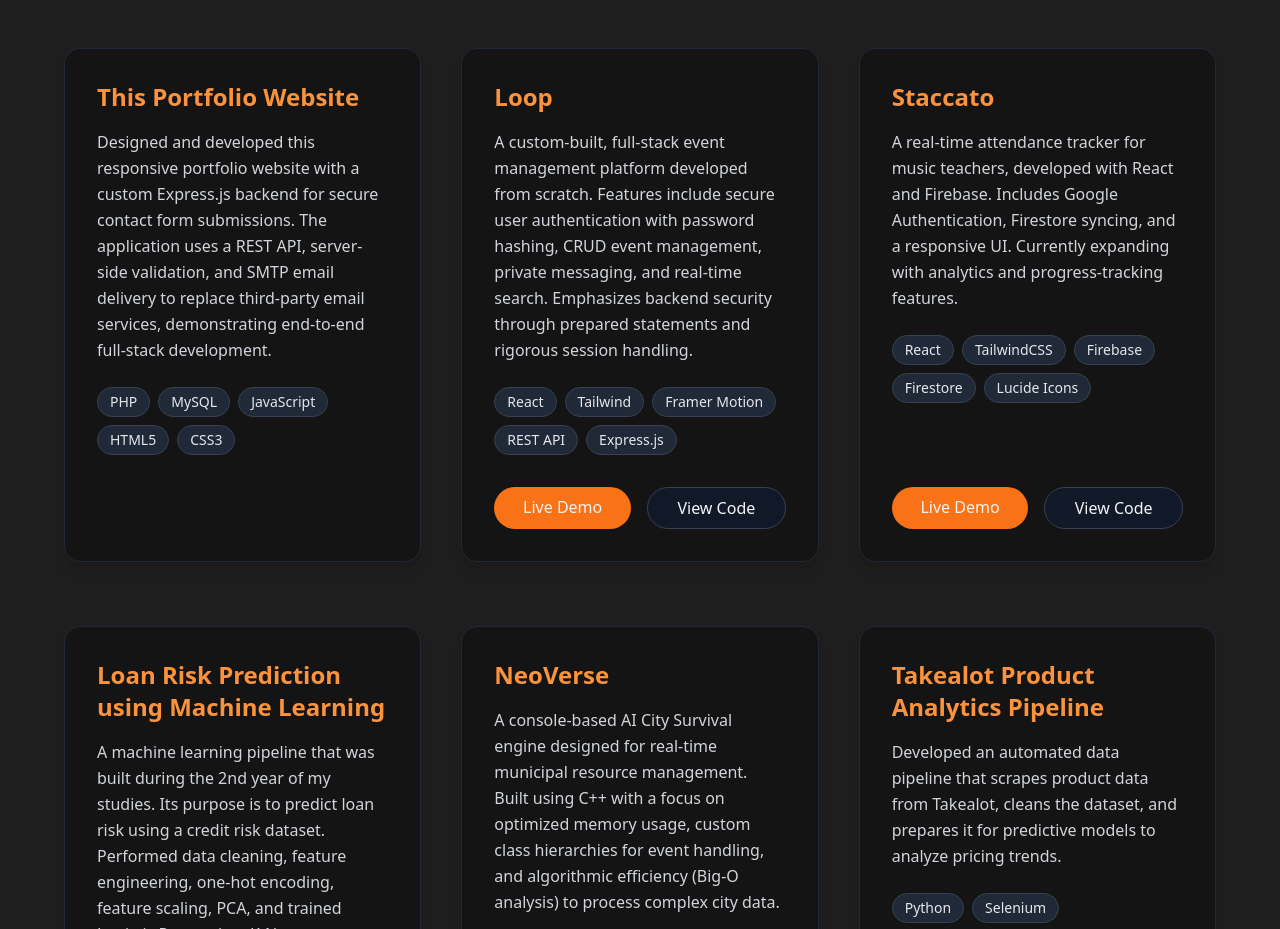
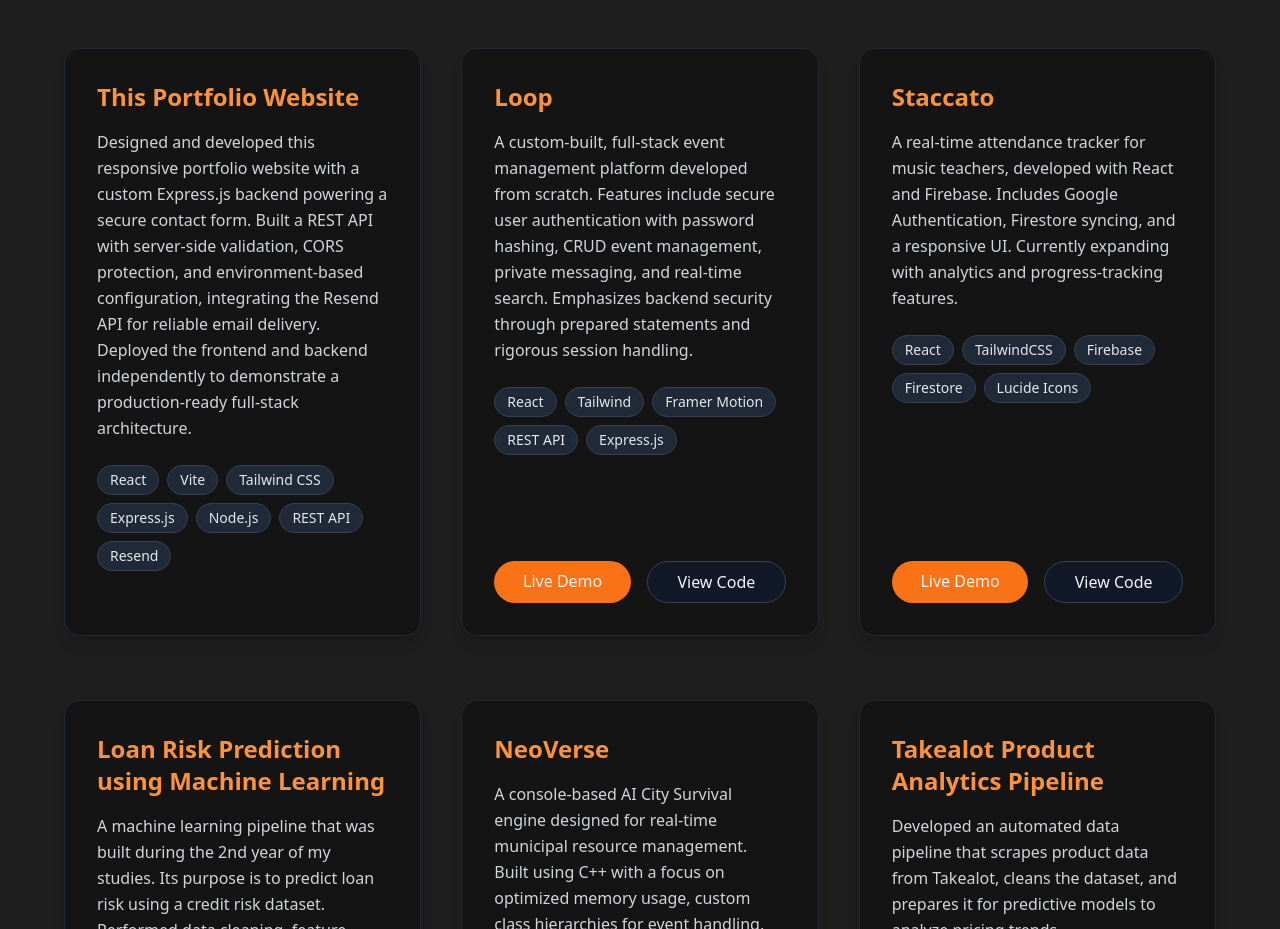
Before and after one commit to Waldo-Oosthuizen/portfolio, a React (Vite) app: page /#/ in a window 1280 px wide. Shown: the part 1740-2669 px from the top of the page. Built offline with nearby package versions, Linux system fonts and the light colour scheme.

Commit message:
Updated project description

```diff
--- a/src/components/Projects.jsx
+++ b/src/components/Projects.jsx
@@ -4,9 +4,17 @@
 const projects = [
   {
     title: 'This Portfolio Website',
-    tech: ['PHP', 'MySQL', 'JavaScript', 'HTML5', 'CSS3'],
+    tech: [
+      'React',
+      'Vite',
+      'Tailwind CSS',
+      'Express.js',
+      'Node.js',
+      'REST API',
+      'Resend',
+    ],
     description:
-      'Designed and developed this responsive portfolio website with a custom Express.js backend for secure contact form submissions. The application uses a REST API, server-side validation, and SMTP email delivery to replace third-party email services, demonstrating end-to-end full-stack development.',
+      'Designed and developed this responsive portfolio website with a custom Express.js backend powering a secure contact form. Built a REST API with server-side validation, CORS protection, and environment-based configuration, integrating the Resend API for reliable email delivery. Deployed the frontend and backend independently to demonstrate a production-ready full-stack architecture.',
   },
   {
     title: 'Loop',
```
